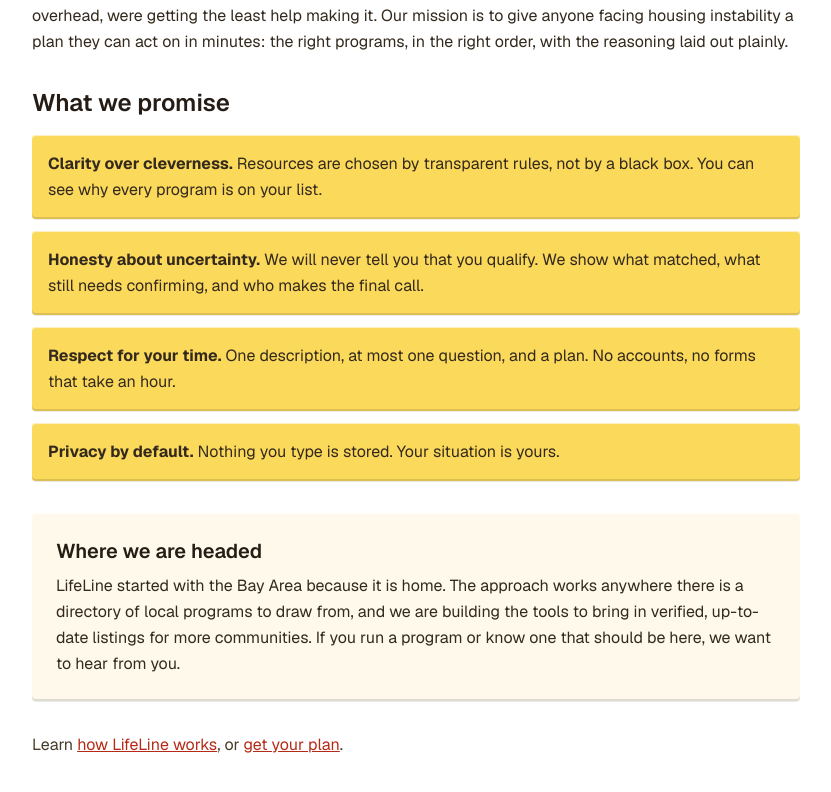
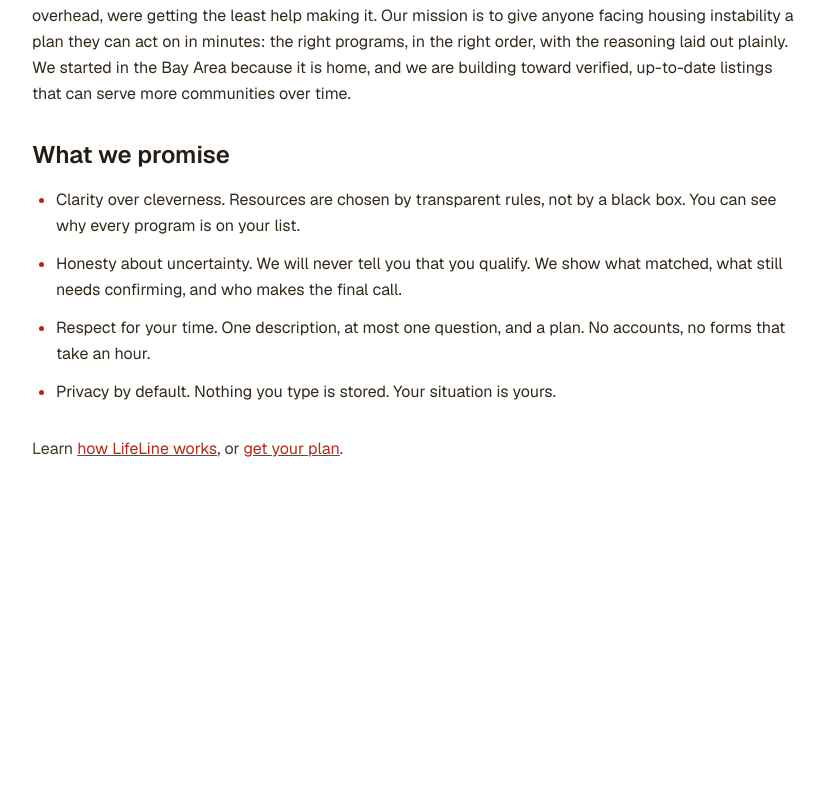
Before and after one commit to fullwizard/LifeLine, a Next.js app: page /mission in a window 1280 px wide. Shown: the part 438-1230 px from the top of the page, without its empty margins (224-1055 px from the left). After the commit the page ends 963 px from the top, so only its background shows below. Built offline with nearby package versions, Linux system fonts and the light colour scheme.

Commit message:
Polished about me and our mission

```diff
--- a/app/about/page.tsx
+++ b/app/about/page.tsx
@@ -21,7 +21,7 @@
           </p>
         </header>
 
-        <section className="rounded-none bg-sunflower p-5 sm:p-8 space-y-3">
+        <section className="space-y-3">
           <h2 className="text-2xl font-semibold text-neutral-900">Who we are</h2>
           <p className="leading-relaxed text-neutral-800">
             We are <strong>Caleb Suh</strong> and <strong>Lior Balan</strong>, juniors at Los Altos High School. We
@@ -39,30 +39,21 @@
         <section className="space-y-4">
           <h2 className="text-2xl font-semibold text-neutral-900">How it works</h2>
           <ol className="space-y-3 text-neutral-800 leading-relaxed">
-            <li className="rounded-none bg-neutral-50 p-4">
-              <strong>1. You describe what is going on.</strong> Plain language is fine. If we need one more detail
+            <li>
+              1. You describe what is going on. Plain language is fine. If we need one more detail
               to narrow things down, we ask a single follow-up question, never a long form.
             </li>
-            <li className="rounded-none bg-neutral-50 p-4">
-              <strong>2. Rules pick and rank the programs.</strong> Every resource is checked against fixed,
+            <li>
+              2. Rules pick and rank the programs. Every resource is checked against fixed,
               transparent criteria: where you live, whether the program is open, and whether anything you told us
               rules it out. Programs are ordered by how well they fit and how quickly they can respond.
             </li>
-            <li className="rounded-none bg-neutral-50 p-4">
-              <strong>3. You see the reasoning.</strong> Each program shows exactly which facts matched, which we
+            <li>
+              3. You see the reasoning. Each program shows exactly which facts matched, which we
               could not confirm, and what documents to bring. AI only helps read your description and write the
               summary. It never chooses or invents a resource.
             </li>
           </ol>
-        </section>
-
-        <section className="rounded-none bg-accent-50 p-5 sm:p-6 space-y-2">
-          <h2 className="text-xl font-semibold text-accent-900">What LifeLine is not</h2>
-          <p className="leading-relaxed text-neutral-800">
-            LifeLine does not decide who qualifies for anything. Every organization makes its own decision, and
-            program details change with funding. We mark what still needs to be verified so you can walk in
-            prepared instead of surprised.
-          </p>
         </section>
 
         <p className="text-neutral-700">
--- a/app/mission/page.tsx
+++ b/app/mission/page.tsx
@@ -32,39 +32,30 @@
             people make under pressure, and we noticed that the people facing the hardest one, how to keep a roof
             overhead, were getting the least help making it. Our mission is to give anyone facing housing
             instability a plan they can act on in minutes: the right programs, in the right order, with the
-            reasoning laid out plainly.
+            reasoning laid out plainly. We started in the Bay Area because it is home, and we are building toward
+            verified, up-to-date listings that can serve more communities over time.
           </p>
         </section>
 
         <section className="space-y-4">
           <h2 className="text-2xl font-semibold text-neutral-900">What we promise</h2>
-          <ul className="space-y-3 text-neutral-800 leading-relaxed">
-            <li className="rounded-none bg-sunflower p-4">
-              <strong>Clarity over cleverness.</strong> Resources are chosen by transparent rules, not by a black
+          <ul className="list-disc space-y-3 pl-6 text-neutral-800 leading-relaxed marker:text-accent-700">
+            <li>
+              Clarity over cleverness. Resources are chosen by transparent rules, not by a black
               box. You can see why every program is on your list.
             </li>
-            <li className="rounded-none bg-sunflower p-4">
-              <strong>Honesty about uncertainty.</strong> We will never tell you that you qualify. We show what
+            <li>
+              Honesty about uncertainty. We will never tell you that you qualify. We show what
               matched, what still needs confirming, and who makes the final call.
             </li>
-            <li className="rounded-none bg-sunflower p-4">
-              <strong>Respect for your time.</strong> One description, at most one question, and a plan. No
+            <li>
+              Respect for your time. One description, at most one question, and a plan. No
               accounts, no forms that take an hour.
             </li>
-            <li className="rounded-none bg-sunflower p-4">
-              <strong>Privacy by default.</strong> Nothing you type is stored. Your situation is yours.
+            <li>
+              Privacy by default. Nothing you type is stored. Your situation is yours.
             </li>
           </ul>
-        </section>
-
-        <section className="rounded-none bg-neutral-50 p-5 sm:p-6 space-y-2">
-          <h2 className="text-xl font-semibold text-neutral-900">Where we are headed</h2>
-          <p className="leading-relaxed text-neutral-800">
-            LifeLine started with the Bay Area because it is home. The approach works anywhere there is a
-            directory of local programs to draw from, and we are building the tools to bring in verified,
-            up-to-date listings for more communities. If you run a program or know one that should be here, we
-            want to hear from you.
-          </p>
         </section>
 
         <p className="text-neutral-700">
```
